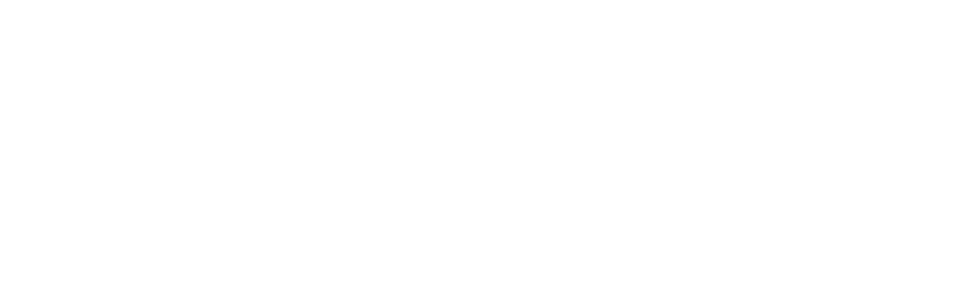
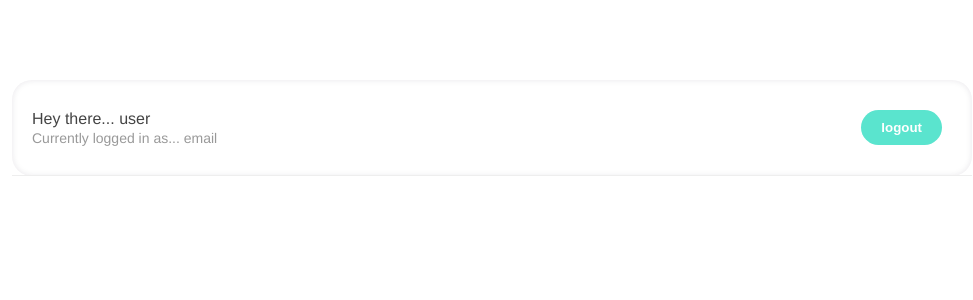
Before and after one commit to Bineryss/vue-live-chat, a Vue app: page /chatroom in a window 1280 px wide. Before the commit this address had no page. Shown: the top 300 px of the page, without its empty margins (148-1121 px from the left). Built offline with nearby package versions, Linux system fonts and the light colour scheme.

Commit message:
added the chatroom

```diff
--- /dev/null
+++ b/src/components/Navbar.vue
@@ -0,0 +1,43 @@
+<template>
+  <nav>
+    <div>
+      <p>Hey there... user</p>
+      <p class="email">Currently logged in as... email</p>
+    </div>
+    <button @click="handleClick">logout</button>
+  </nav>
+</template>
+
+<script setup>
+import useLogout from '@/core/UseLogout'
+
+const { error, logout } = useLogout()
+
+const handleClick = async () => {
+  await logout()
+  if (!error.value) {
+
+  }
+}
+</script>
+
+<style scoped>
+nav {
+  padding: 20px;
+  border-bottom: 1px solid #eee;
+  display: flex;
+  justify-content: space-between;
+  align-items: center;
+}
+
+nav p {
+  margin: 2px auto;
+  font-size: 16px;
+  color: #444;
+}
+
+nav p.email {
+  font-size: 14px;
+  color: #999;
+}
+</style>
--- /dev/null
+++ b/src/core/UseLogout.js
@@ -0,0 +1,22 @@
+import { ref } from 'vue'
+import { projectAuth } from '@/firebase/config'
+
+const error = ref(null)
+
+const logout = async () => {
+	error.value = null
+
+	try {
+		await projectAuth.signOut()
+	} catch (err) {
+		console.log(err)
+		error.value = err.message
+	}
+
+}
+
+const useLogout = () => {
+	return { error, logout }
+}
+
+export default useLogout
--- a/src/router/index.js
+++ b/src/router/index.js
@@ -1,11 +1,17 @@
 import {createRouter, createWebHistory} from 'vue-router'
 import Welcome from "@/views/Welcome";
+import Chatroom from '@/views/Chatroom'
 
 const routes = [
     {
         path: '/',
         name: 'Welcome',
         component: Welcome
+    },
+    {
+        path: '/chatroom',
+        name: 'Chatroom',
+        component: Chatroom
     },
 ]
 
--- /dev/null
+++ b/src/views/Chatroom.vue
@@ -0,0 +1,14 @@
+<template>
+  <div class="container">
+    <Navbar/>
+
+  </div>
+</template>
+
+<script setup>
+import Navbar from '@/components/Navbar'
+</script>
+
+<style scoped>
+
+</style>
```
